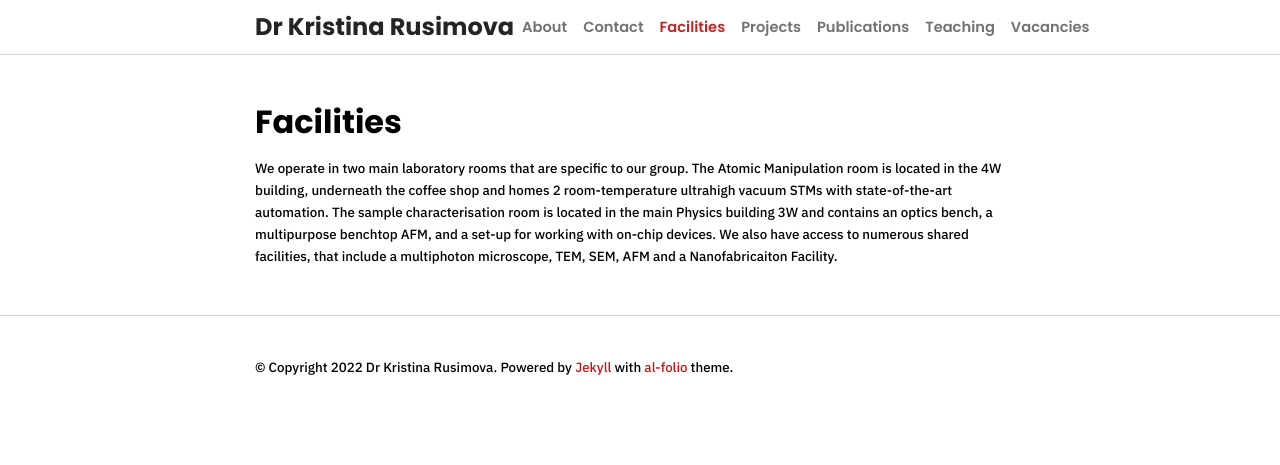
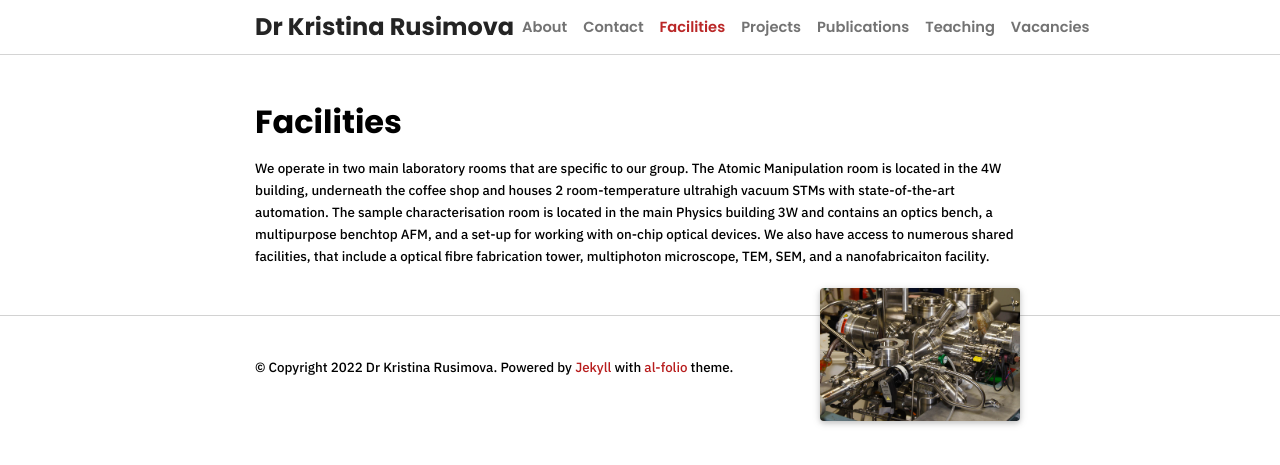
Before and after one commit to kristinarusimova/kristinarusimova.github.io, a Jekyll site: the page built from _pages/3_facilities.md, in a window 1280 px wide. Shown: the top 465 px of the page. Built offline with Jekyll 4.4.1, drawn with Linux system fonts in a browser that asks for light colours; nearby versions of some CDN libraries; a style sheet for code colours, icons or effects is not loaded.

Commit message:
Added image

```diff
--- a/_pages/3_facilities.md
+++ b/_pages/3_facilities.md
@@ -6,4 +6,7 @@ description:
 nav: true
 ---
 
-We operate in two main laboratory rooms that are specific to our group. The Atomic Manipulation room is located in the 4W building, underneath the coffee shop and homes 2 room-temperature ultrahigh vacuum STMs with state-of-the-art automation. The sample characterisation room is located in the main Physics building 3W and contains an optics bench, a multipurpose benchtop AFM, and a set-up for working with on-chip devices. We also have access to numerous shared facilities, that include a multiphoton microscope, TEM, SEM, AFM and a Nanofabricaiton Facility.
+We operate in two main laboratory rooms that are specific to our group. The Atomic Manipulation room is located in the 4W building, underneath the coffee shop and houses 2 room-temperature ultrahigh vacuum STMs with state-of-the-art automation. The sample characterisation room is located in the main Physics building 3W and contains an optics bench, a multipurpose benchtop AFM, and a set-up for working with on-chip optical devices. We also have access to numerous shared facilities, that include a optical fibre fabrication tower, multiphoton microscope, TEM, SEM, and a nanofabricaiton facility.
+
+
+<img class="rounded float-right z-depth-1 small" src="{{ '20130819-DSC_8566-001.jpg' | prepend: '/assets/img/' | relative_url }}">
```
